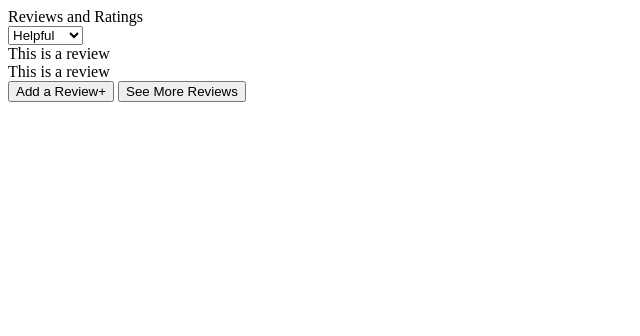
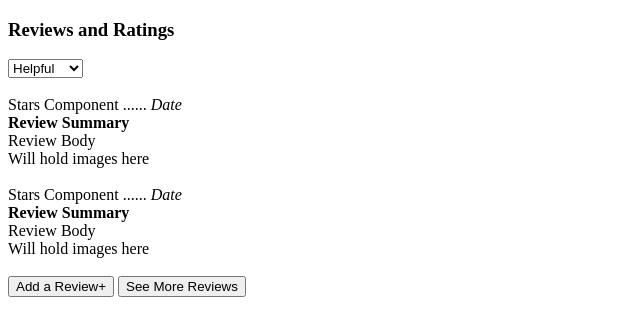
Before and after one commit to Project-Catwalk-FEC-Team-Agave/FEC, a React app: page / in a window 1280 px wide. Shown: the top 336 px of the page, without its empty margins (0-640 px from the left). Built offline with nearby package versions, Linux system fonts and the light colour scheme; the HTML template or start-up script is replaced by a standard one.

Commit message:
Continued to build out skeleton for reviews

```diff
--- a/client/src/components/Reviews/Reviews.jsx
+++ b/client/src/components/Reviews/Reviews.jsx
@@ -8,7 +8,7 @@ class Reviews extends React.Component {
   render() {
     return (
       <div>
-        Reviews and Ratings
+        <h3>Reviews and Ratings</h3>
         <div>
           <RatingsBreakdown/> <ReviewsList/>
         </div>
--- a/client/src/components/Reviews/ReviewsList/ReviewTile/ReviewTile.jsx
+++ b/client/src/components/Reviews/ReviewsList/ReviewTile/ReviewTile.jsx
@@ -6,8 +6,12 @@ class ReviewTile extends React.Component {
   render() {
     return (
       <div>
-        This is a review
+        <div>Stars Component ...... <em>Date</em></div>
+        <strong>Review Summary</strong>
+        <div>Review Body</div>
+        <picture>Will hold images here</picture>
       </div>
+
     )
   }
 
--- a/client/src/components/Reviews/ReviewsList/ReviewsList.jsx
+++ b/client/src/components/Reviews/ReviewsList/ReviewsList.jsx
@@ -13,11 +13,13 @@ class ReviewsList extends React.Component {
     return (
       <div>
         <SortReviews/>
+        <br></br>
+        <br></br>
         <ReviewsTile/>
+        <br></br>
         <ReviewsTile/>
-        <div>
-          <AddReviews/> <MoreReviews/>
-        </div>
+        <br></br>
+        <AddReviews/> <MoreReviews/>
       </div>
       )
   }
```
Also changed, not shown: 1 other file (tests, documents, lock files or other folders).
